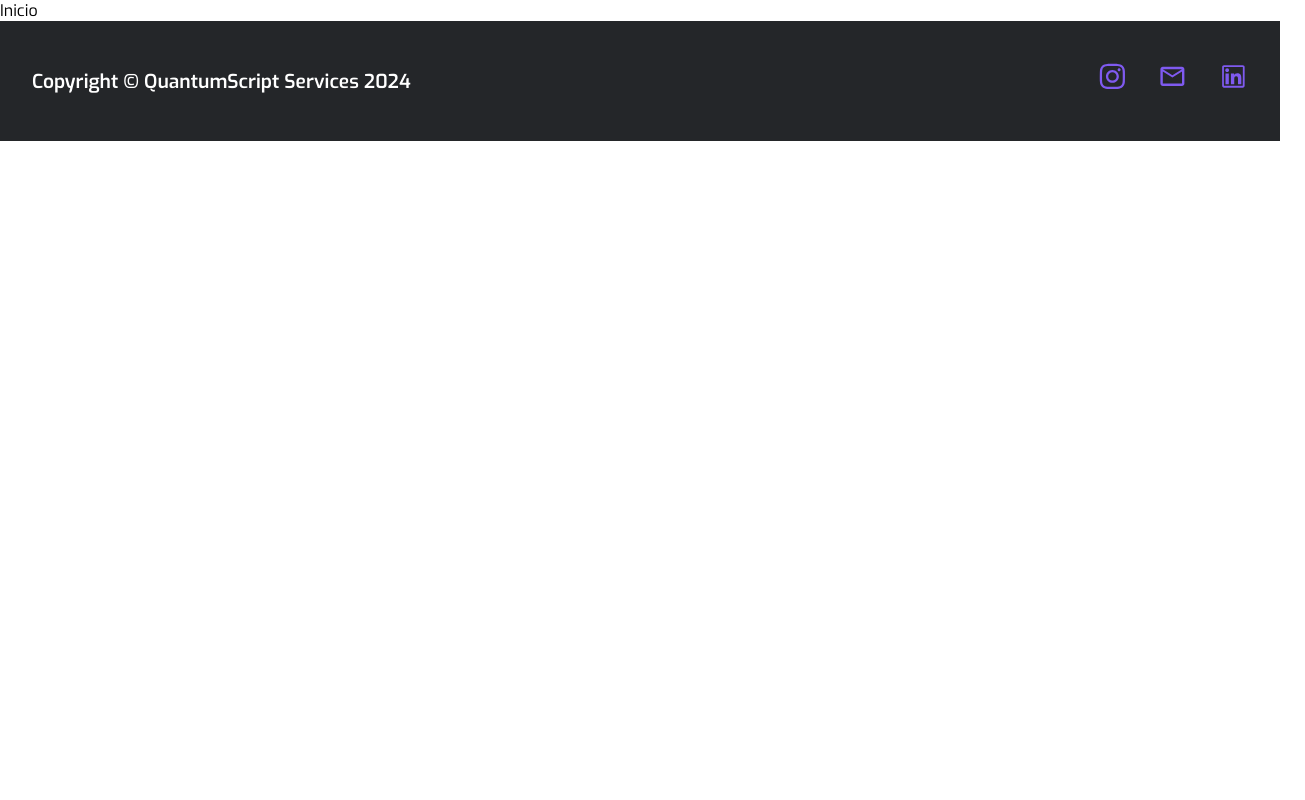
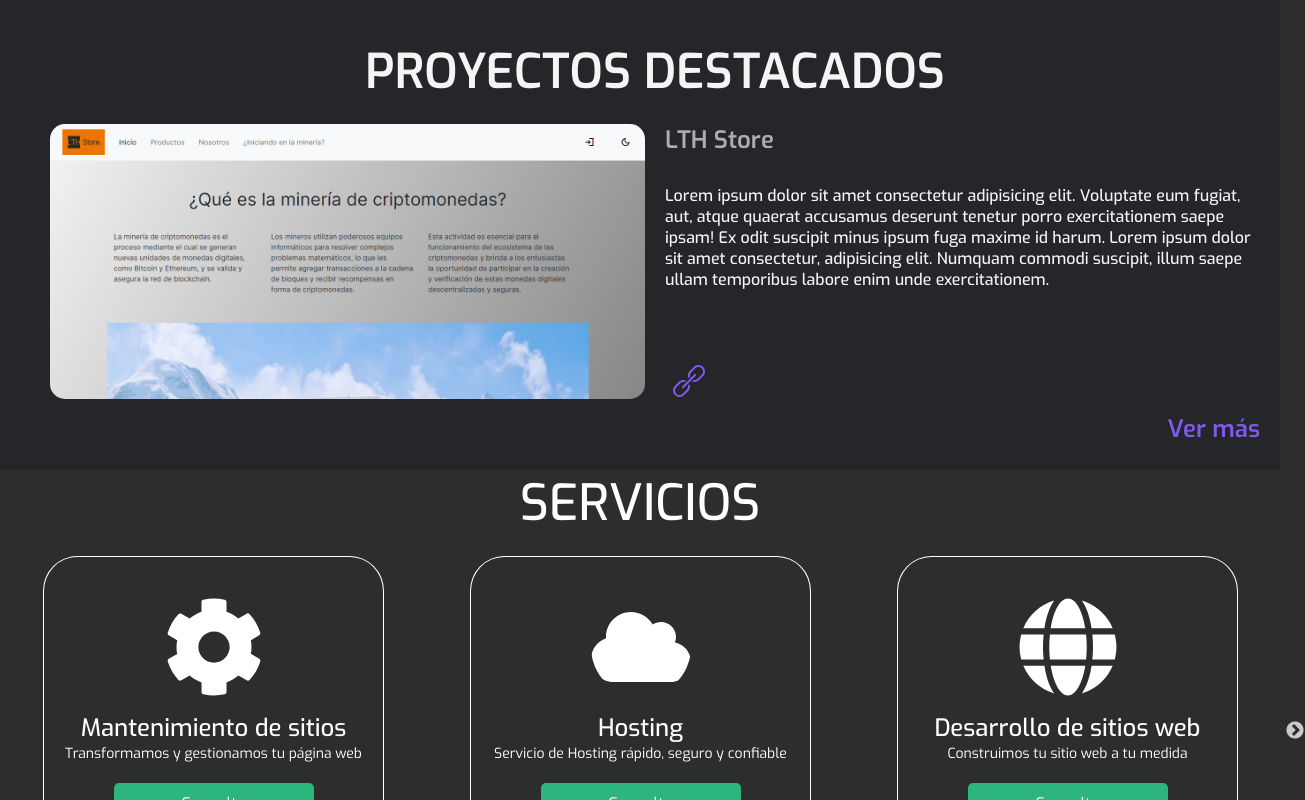
Before and after one commit to quantum-script-team/QSS-portfolio, a React (Vite) app in the folder frontend/: page / in a window 1280 px wide. Shown: the top 800 px of the page, 1305 px wide, since content can reach past the window. Built offline with nearby package versions, Linux system fonts and the light colour scheme.

Commit message:
Hover aplicado en botón de link en la sección de Proyectos destacados (Landing)

```diff
--- a/frontend/src/components/projects-section/ProjectsFade.jsx
+++ b/frontend/src/components/projects-section/ProjectsFade.jsx
@@ -1,5 +1,5 @@
 import "../../styles/projects-section/projectsFade.css"
-import { HiOutlineLink } from "react-icons/hi";
+import { SlLink } from "react-icons/sl";
 import { Link } from "react-router-dom";
 
 const ProjectsFade = ({ projectData }) => {
@@ -15,10 +15,10 @@ const ProjectsFade = ({ projectData }) => {
             <p className="projects__description">Lorem ipsum dolor sit amet consectetur adipisicing elit. Voluptate eum fugiat, aut, atque quaerat accusamus deserunt tenetur porro exercitationem saepe ipsam! Ex odit suscipit minus ipsum fuga maxime id harum. Lorem ipsum dolor sit amet consectetur, adipisicing elit. Numquam commodi suscipit, illum saepe ullam temporibus labore enim unde exercitationem.</p>
 
             <div className="buttons__container">
+                <a className="link__btn" href={projectData.link}><SlLink /></a>
                 <Link to="/projects">
-                    <button className="link__btn"><HiOutlineLink/></button>
+                <button className="seeMore__btn">Ver más</button>
                 </Link>
-                <button className="seeMore__btn">Ver más</button>
             </div>
         </div>
 
--- a/frontend/src/pages/Inicio.jsx
+++ b/frontend/src/pages/Inicio.jsx
@@ -1,12 +1,14 @@
-// import Contact from "../components/Contact/Contact"
+import ProjectsSection from '../components/projects-section/ProjectsSection';
+import Servicios from "../components/servicio/Servicios"
 
 const Inicio = () => {
 
   return (
     <div>
-      Inicio
+      <ProjectsSection />
+      <Servicios/>
     </div>
   )
 }
 
-export default Inicio
+export default Inicio;
--- a/frontend/src/styles/projects-section/projectsFade.css
+++ b/frontend/src/styles/projects-section/projectsFade.css
@@ -34,17 +34,29 @@
 .buttons__container {
     display: flex;
     justify-content: space-between;
+    align-items: center;
     height: 60px;
     margin-top: 20px;
 }
 
 .link__btn {
-    height: 40px;
-    border: none;
-    background: none;
-    font-size: 36px;
+    font-size: 1.5rem;
+    padding: .5rem;
+    text-decoration: none;
     color: #7F5AF0;
-    align-self: baseline;
+    border-radius: .5rem;
+
+    display: flex;
+    flex-direction: row;
+    align-items: center;
+    justify-content: center;
+
+    box-shadow: 0 0 0 #111;
+    transition: box-shadow .5s;
+}
+
+.link__btn:hover {
+    box-shadow: 0 0 .5rem #2CB67D;
 }
 
 .seeMore__btn {
@@ -114,4 +126,9 @@
     .projects__description {
         font-size: 16px;
     }
+
+    /* Project Buttons */
+    .link__btn {
+        font-size: 2rem;
+    }
 }
```
Also changed, not shown: frontend/src/pages/Landing.jsx (deleted, +0 -13 lines).
